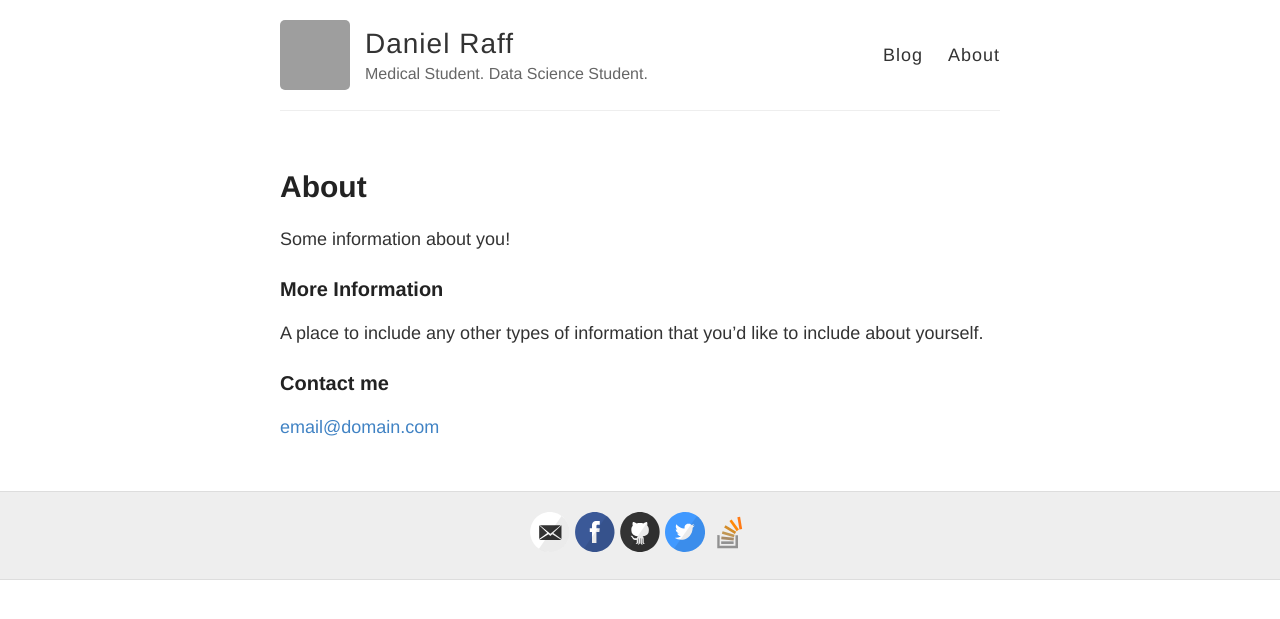
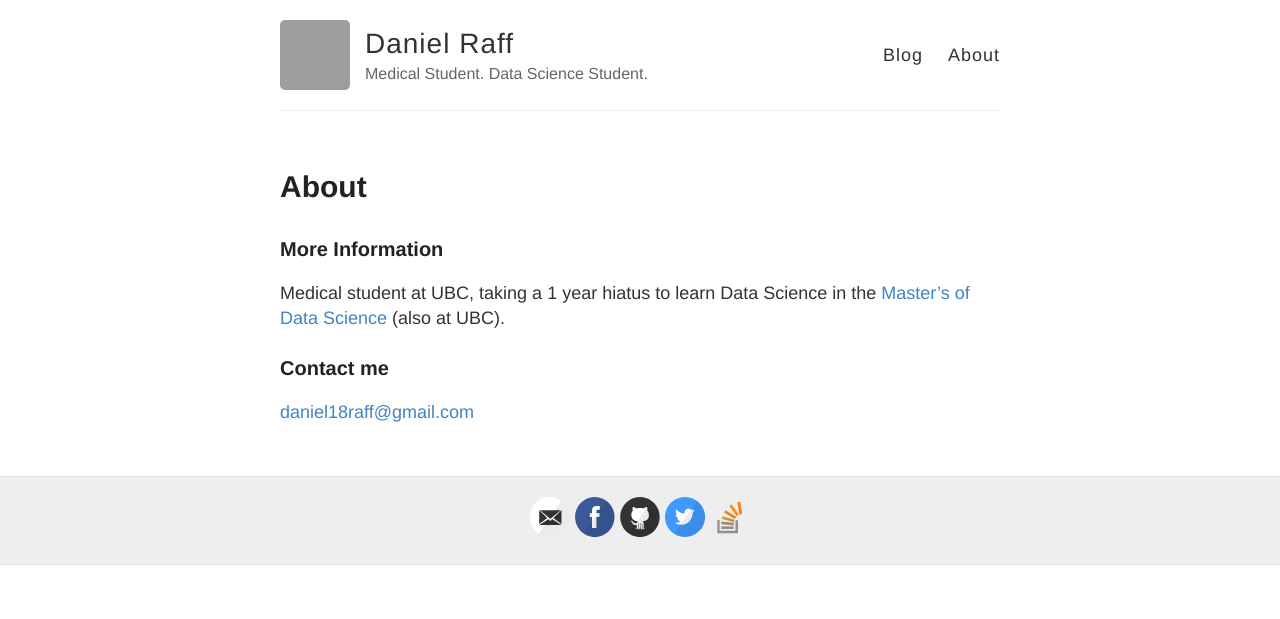
Before and after one commit to raffrica/raffrica.github.io, a Jekyll site: the page built from about.md, in a window 1280 px wide. Shown: the top 619 px of the page. Built offline with Jekyll 4.4.1, drawn with Linux system fonts in a browser that asks for light colours; grey boxes are pictures that could not be loaded.

Commit message:
Edit about.md

```diff
--- a/about.md
+++ b/about.md
@@ -4,12 +4,12 @@ title: About
 permalink: /about/
 ---
 
-Some information about you!
+
 
 ### More Information
 
-A place to include any other types of information that you'd like to include about yourself.
+Medical student at UBC, taking a 1 year hiatus to learn Data Science in the [Master's of Data Science](https://masterdatascience.science.ubc.ca/) (also at UBC).
 
 ### Contact me
 
-[email@domain.com](mailto:email@domain.com)
+[daniel18raff@gmail.com](mailto:daniel18raff@gmail.com)
```
